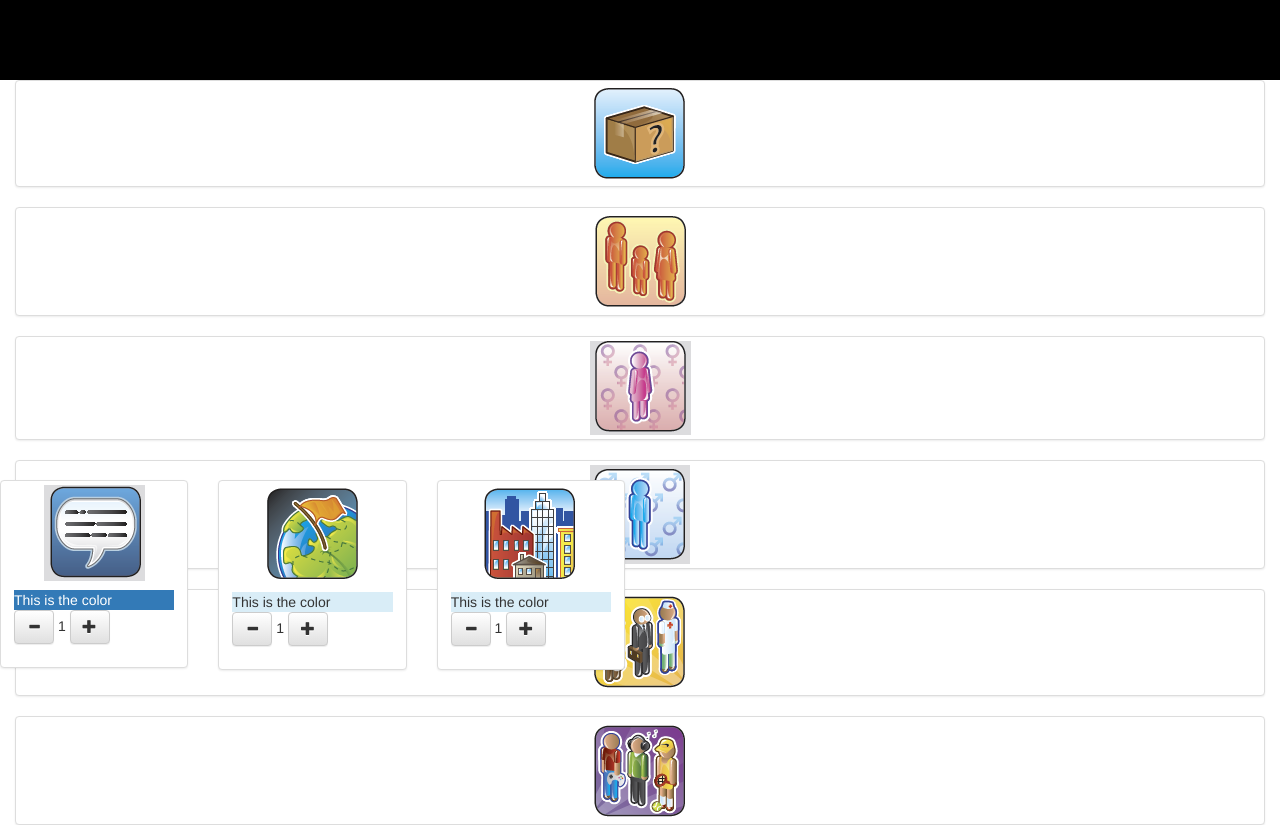
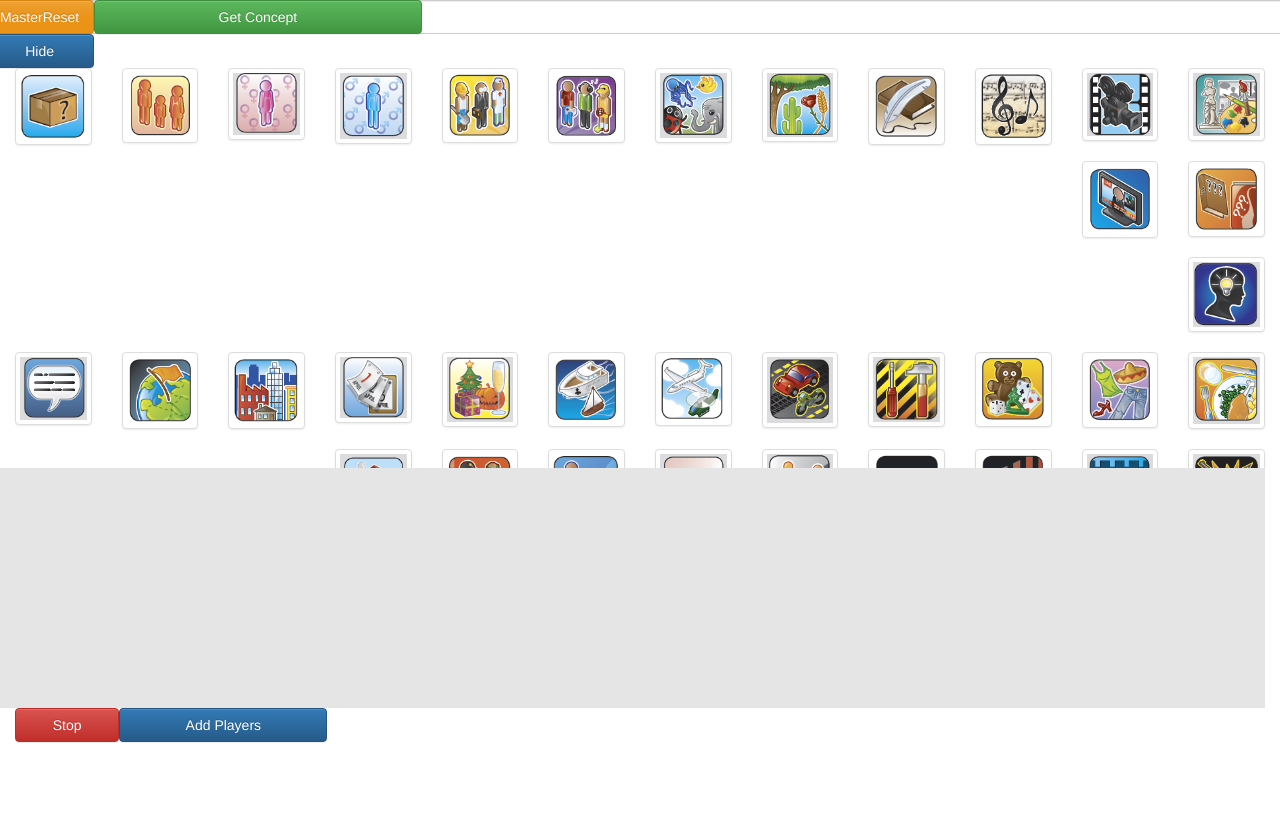
Before and after one commit to Aceltis/ACM_Workshop, a React app: page / in a window 1280 px wide. Shown: the top 825 px of the page. After the commit the page ends 800 px from the top, so only its background shows below. Built offline with nearby package versions, Linux system fonts and the light colour scheme.

Commit message:
put everything together

```diff
--- a/src/components/ConceptBoard.tsx
+++ b/src/components/ConceptBoard.tsx
@@ -2,20 +2,19 @@ import * as React from "react";
 
 export default class ConceptBoard extends React.Component<any, any> {
     render () {
-        var selectedConcept = [15, 16, 17];
-    	var details = [{index: 15}, {index: 16}, {index: 17}];
+        var selectedConcepts = this.props.selectedConcepts;
         var conceptBoxNodes:any = [];
 
         //create a row of boxes
-        for(var i=0; i < details.length; i++) {
+        for(var i=0; i < selectedConcepts.length; i++) {
             conceptBoxNodes.push (
-                    <ConceptBox index={selectedConcept[i]} eye={i}/>
+                    <ConceptBox index={selectedConcepts[i]} eye={i}/>
                 );
         }
 
         return (
             //return the row of boxes
-            <div className="row">
+            <div className="row board">
             {conceptBoxNodes}
             </div>
         );
--- a/src/components/ConceptLibrary.tsx
+++ b/src/components/ConceptLibrary.tsx
@@ -18,11 +18,10 @@ class ConceptImage extends React.Component<any, any> {
 
     // () => Anonyous function
     render() {
-        var disableClass = this.state.selected ? "disableImage" : ""
-
+        var disableClass = this.state.selected ? "disableImage" : "";
 
         return (
-            <div className={disableClass}>
+            <div className={disableClass + " col-md-1 conceptImage"}>
                 <a href="#" className="thumbnail" onClick={() => this.clickHandler()}>
                     <img src={"src/images/image"+ this.props.index +".png"} alt="Image not found" />
                 </a>
@@ -64,7 +63,9 @@ export default class ConceptLibrary extends React.Component<any, any> {
 
         return (
             <div className="container-fluid conceptImages">
-                {imageNodes}
+                <div className="row">
+                    {imageNodes}
+                </div>
             </div>
         );
     }
--- a/src/components/Game.tsx
+++ b/src/components/Game.tsx
@@ -1,5 +1,5 @@
 import * as React from "react";
-import Word from "./Word";
+import WordGenerator from "./WordGenerator";
 import ConceptBoard from "./ConceptBoard";
 import ConceptLibrary from "./ConceptLibrary";
 import GuessArea from "./GuessArea";
@@ -18,7 +18,7 @@ export default class Game extends React.Component<any, any> {
     render () {
         return (
             <div className="fullSize">
-                <Word />
+                <WordGenerator />
                 <ConceptLibrary updateConcepts={(newConcepts: any[]) => this.updateConcepts(newConcepts)} />
                 <ConceptBoard selectedConcepts={this.state.selectedConcepts}/>
                 <GuessArea />
--- a/src/components/GuessArea.tsx
+++ b/src/components/GuessArea.tsx
@@ -1,9 +1,28 @@
 import * as React from "react";
 
 export default class GuessArea extends React.Component<any, any> {
+   constructor (props: any){
+		super(props);
+	}
+   stopp(){
+
+   }
+
+   addPlayers(){
+
+   }
+
     render () {
         return (
             <div className="container-fluid guessArea">
+
+
+            <button type="button" className="btn btn-danger col-md-1" onClick={() => this.stopp()}>Stop</button>
+
+
+            <button  type="button" className="btn btn-primary col-md-2" onClick={() => this.addPlayers()}>Add Players</button>
+
+
             </div>
         );
     }
--- a/src/components/Word.tsx
+++ /dev/null
@@ -1,10 +0,0 @@
-import * as React from "react";
-
-export default class Word extends React.Component<any, any> {
-    render () {
-        return (
-            <div className="container-fluid word">
-            </div>
-        );
-    }
-}
--- /dev/null
+++ b/src/components/WordGenerator.tsx
@@ -0,0 +1,47 @@
+import * as React from "react";
+import {constants} from "../data/constants";
+
+export default class WordGenerator extends React.Component<any, any> {
+	constructor (props: any){
+		super(props);
+
+		this.state={concepts:constants.words, currentConcept: null, show: true};
+	}
+    reseting(){
+    }
+	getConcept(){
+    	// get the first word from this.state.concepts
+    	// save it in currentConcept
+    	// reset show to true
+    	//this.setState.concepts;
+    	var newConcepts = this.state.concepts;
+        var i = newConcepts.shift();
+
+        newConcepts.push(i);
+
+        this.setState({concepts: newConcepts, currentConcept:i, show: true});
+	}
+
+	hide(){
+       this.setState({show: false});
+	}
+	    render () {
+	    	var text = this.state.currentConcept;
+            if(!this.state.show)
+            {
+            	text = "";
+            }
+
+        return (
+            <div className= "row">
+                <button type="button" className="btn btn-warning col-md-1" onClick={() => this.resetting()}>MasterReset</button>
+                <button type="button" className="btn btn-success col-md-3" onClick={() => this.getConcept()}>Get Concept</button>
+                <div type="text" className="form-control">
+                    {text}
+                </div>
+                <button  type="button" className="btn btn-primary col-md-1" onClick={() => this.hide()}>Hide</button>
+            </div>
+        );
+    }
+
+}
--- a/src/styles/main.css
+++ b/src/styles/main.css
@@ -16,12 +16,15 @@ html, body, .fullSize {
 .word {
     width: 100%;
     height: 10%;
-    background: rgba(0, 0, 0, 1);
 }
 
 .conceptImages {
     width: 100%;
     height: 50%;
+    overflow: scroll;
+}
+
+.conceptImage {
 }
 
 .board {
```
